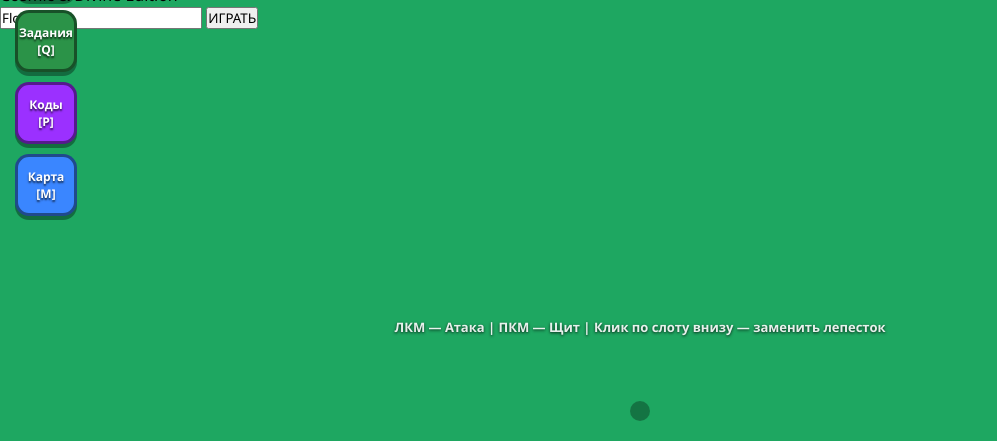
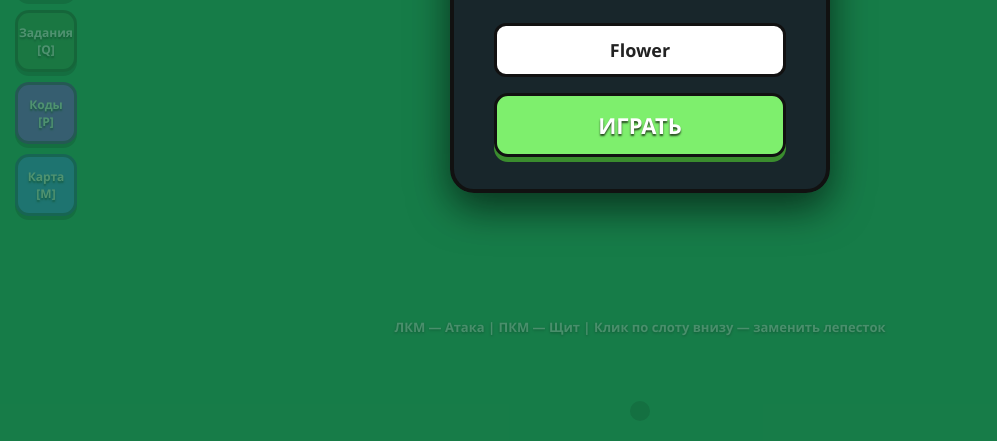
Before and after one commit to samsmat28/my-florr, a plain HTML site: page index.html in a window 1280 px wide. Shown: the part 359-800 px from the top of the page, without its empty margins (0-997 px from the left). Drawn offline with Linux system fonts and the light colour scheme.

Commit message:
Add styles for start screen and game elements

```diff
--- a/style.css
+++ b/style.css
@@ -279,3 +279,54 @@ canvas {
   min-height: 22px;
   color: #ffd700;
 }
+#start-screen {
+  position: fixed;
+  inset: 0;
+  background: rgba(20, 110, 65, 0.75);
+  display: flex;
+  align-items: center;
+  justify-content: center;
+  z-index: 50;
+}
+
+.start-box {
+  background: rgba(25, 32, 42, 0.94);
+  border: 4px solid #111;
+  border-radius: 24px;
+  padding: 32px 40px;
+  text-align: center;
+  box-shadow: 0 15px 40px rgba(0, 0, 0, 0.6);
+  width: 380px;
+  max-width: 90vw;
+}
+
+.game-title { color: #fff; font-size: 40px; font-weight: 900; text-shadow: 0 4px 0 #000; }
+.game-title span { color: #ffd700; font-size: 24px; }
+.game-sub { color: #d946ef; font-weight: bold; margin-bottom: 22px; font-size: 15px; }
+
+#player-name-input {
+  width: 100%;
+  padding: 12px 16px;
+  font-size: 18px;
+  font-weight: bold;
+  text-align: center;
+  border-radius: 12px;
+  border: 3px solid #111;
+  margin-bottom: 16px;
+  background: #fff;
+  color: #222;
+}
+
+#btn-play {
+  width: 100%;
+  padding: 14px;
+  font-size: 22px;
+  font-weight: 900;
+  color: #fff;
+  background: #7eef6d;
+  border: 3px solid #111;
+  border-radius: 14px;
+  cursor: pointer;
+  text-shadow: 0 2px 2px rgba(0, 0, 0, 0.7);
+  box-shadow: 0 5px 0 #3a8c2e;
+}
```
